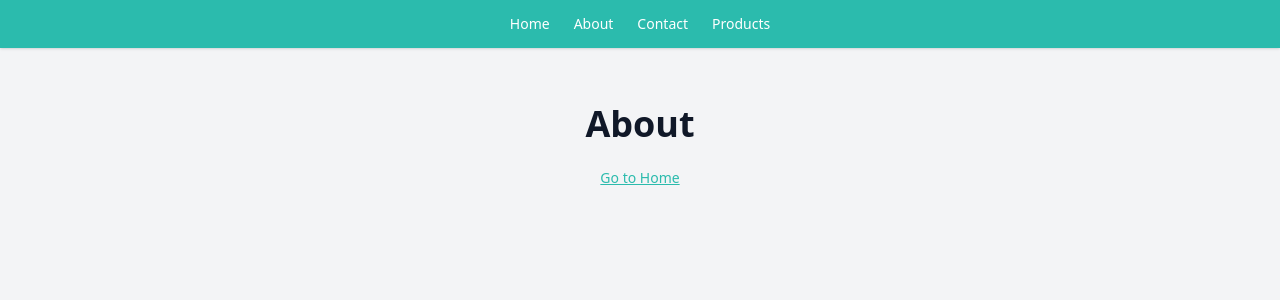
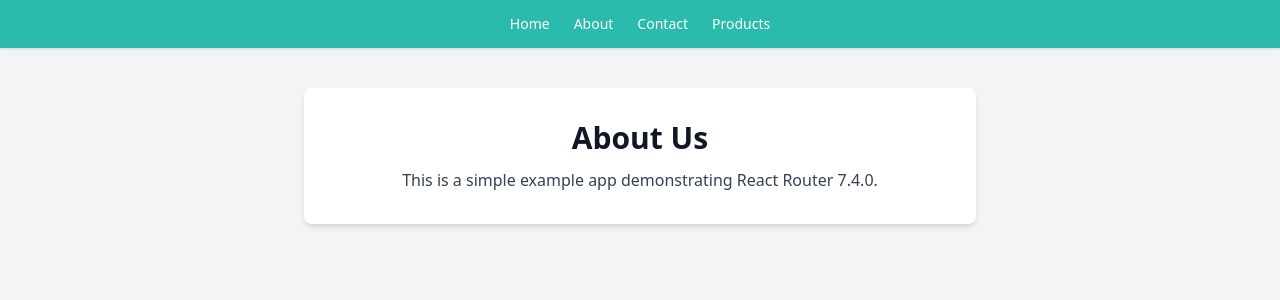
Before and after one commit to Bell914/jsd13-week08-react-router, a React (Vite) app: page /about in a window 1280 px wide. Shown: the top 300 px of the page. Built offline with nearby package versions, Linux system fonts and the light colour scheme.

Commit message:
Update Home and About pages UI

```diff
--- a/src/pages/About.jsx
+++ b/src/pages/About.jsx
@@ -1,16 +1,12 @@
-import { Link } from "react-router-dom";
-
 export default function About() {
   return (
-    <div className="flex flex-col items-center justify-start pt-6 text-center">
-      <h1 className="text-3xl md:text-4xl font-extrabold text-gray-900 mb-6">
-        About
+    <div className="bg-white rounded-lg shadow-md p-6 sm:p-8 max-w-2xl mx-auto w-full text-center mt-2">
+      <h1 className="text-2xl sm:text-3xl font-bold text-gray-900 mb-3">
+        About Us
       </h1>
-      <Link
-        to="/"
-        className="text-[#2bbbad] hover:text-[#26a69a] underline text-sm font-medium">
-        Go to Home
-      </Link>
+      <p className="text-gray-700 text-sm sm:text-base">
+        This is a simple example app demonstrating React Router 7.4.0.
+      </p>
     </div>
   );
 }
```
